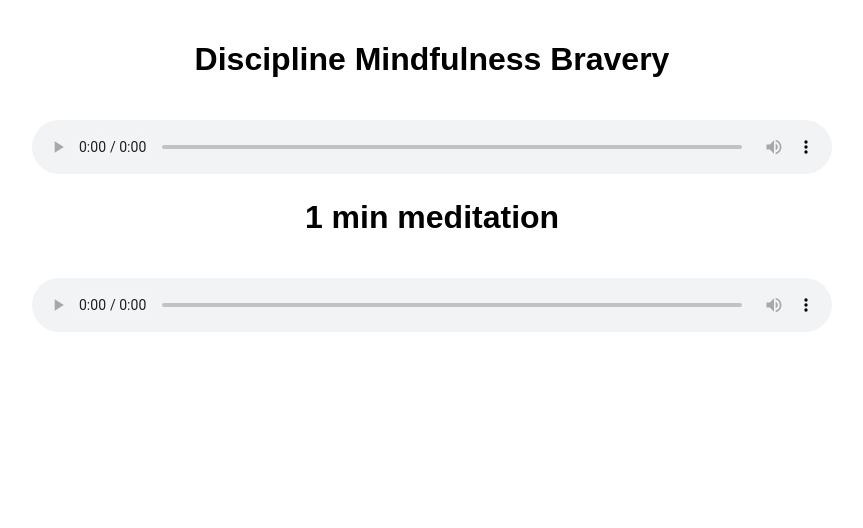
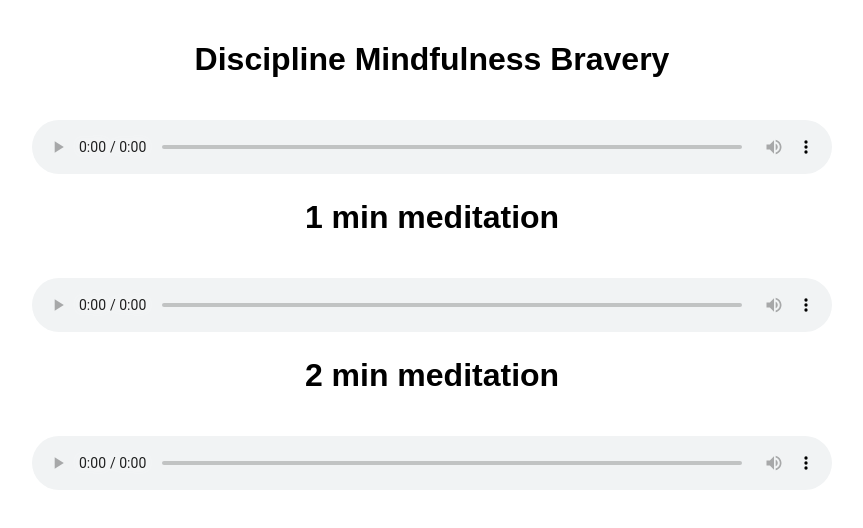
Before and after one commit to usUpal/upals-meditation, a plain HTML site: page index.html in a window 1280 px wide. Shown: the whole page, without its empty margins (208-1071 px from the left). Drawn offline with Linux system fonts and the light colour scheme.

Commit message:
feat: 2 min meditation added

```diff
--- a/index.html
+++ b/index.html
@@ -4,7 +4,7 @@
     <meta charset="UTF-8" />
     <meta name="viewport" content="width=device-width, initial-scale=1.0" />
     <title>upal's meditation</title>
-    <link rel="icon" href="./meditation.png" type="image/png">
+    <link rel="icon" href="./meditation.png" type="image/png" />
     <style>
       body {
         font-family: Arial, sans-serif;
@@ -30,5 +30,10 @@
       <source src="1.mp3" type="audio/mpeg" />
       Your browser does not support the audio tag.
     </audio>
+    <h1>2 min meditation</h1>
+    <audio controls autoplay>
+      <source src="3.mp3" type="audio/mpeg" />
+      Your browser does not support the audio tag.
+    </audio>
   </body>
 </html>
```
Also changed, not shown: 1 other file.
